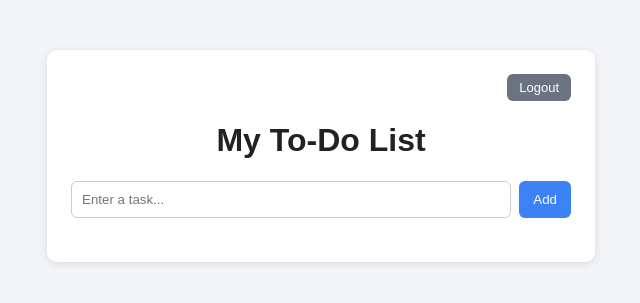
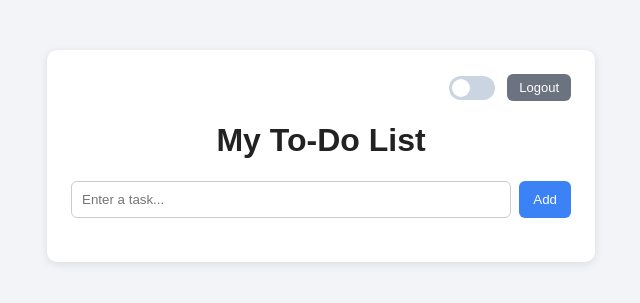
Before and after one commit to ullasreddy123/todolist, a Spring app: template src/main/resources/templates/index.html in a window 1280 px wide. Shown: the top 303 px of the page, without its empty margins (319-959 px from the left). Run offline with Thymeleaf, Linux system fonts and the light colour scheme; the template is opened without the code that fills it, so the values that code supplies are empty; some of the project's set-up classes (security, data sources, template engines, error pages and the like) are left out, and stand-ins take their place.

Commit message:
Enhance index.html with user interface improvements

```diff
--- a/src/main/resources/templates/index.html
+++ b/src/main/resources/templates/index.html
@@ -2,8 +2,12 @@
 <html lang="en" xmlns:th="http://www.thymeleaf.org">
 <head>
     <meta charset="UTF-8">
+    <meta name="viewport" content="width=device-width, initial-scale=1">
     <title>My To-Do List</title>
     <link rel="stylesheet" th:href="@{/style.css}">
+    <link rel="manifest" href="/manifest.json">
+    <meta name="theme-color" content="#3b82f6">
+    <link rel="apple-touch-icon" href="/icon-192.png">
     <script th:src="@{/theme.js}"></script>
 </head>
 <body>
@@ -13,10 +17,17 @@
                 <img th:if="${userPicture}" th:src="${userPicture}" alt="" referrerpolicy="no-referrer">
                 <span th:text="${userName}">User</span>
             </div>
+            <div class="right">
+                <label class="switch" title="Dark mode">
+                    <input type="checkbox" id="themeToggle">
+                    <span class="slider"></span>
+                </label>
                 <form th:action="@{/logout}" method="post">
                     <button type="submit" class="btn-logout">Logout</button>
                 </form>
             </div>
+        </div>
+
         <h1>My To-Do List</h1>
 
         <form th:action="@{/add}" method="post" class="add-form">
@@ -42,5 +53,11 @@
             </li>
         </ul>
     </div>
+
+    <script>
+        if ("serviceWorker" in navigator) {
+            navigator.serviceWorker.register("/sw.js");
+        }
+    </script>
 </body>
 </html>
```
Lines whose indentation alone changed are shown as unchanged.
